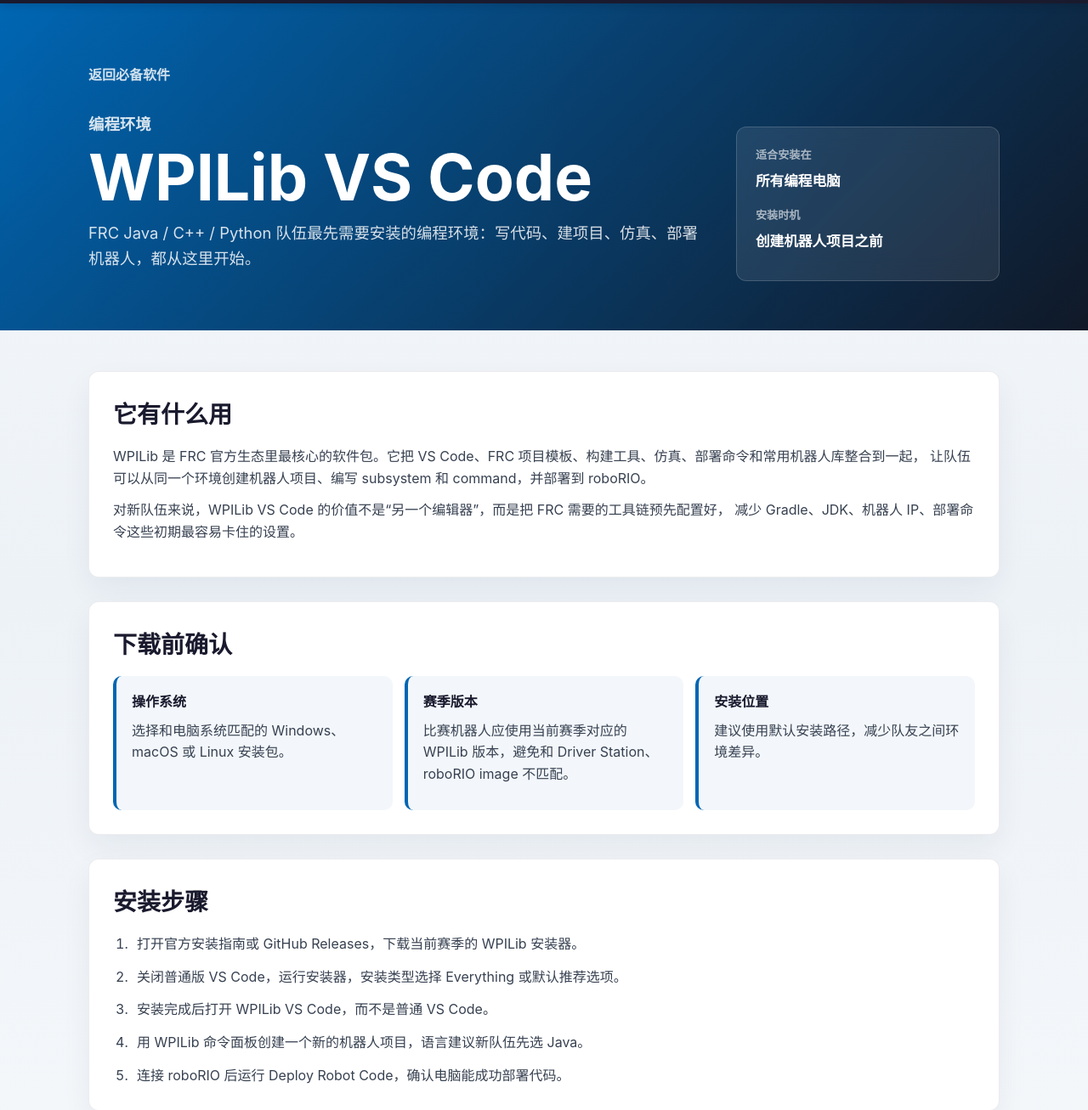
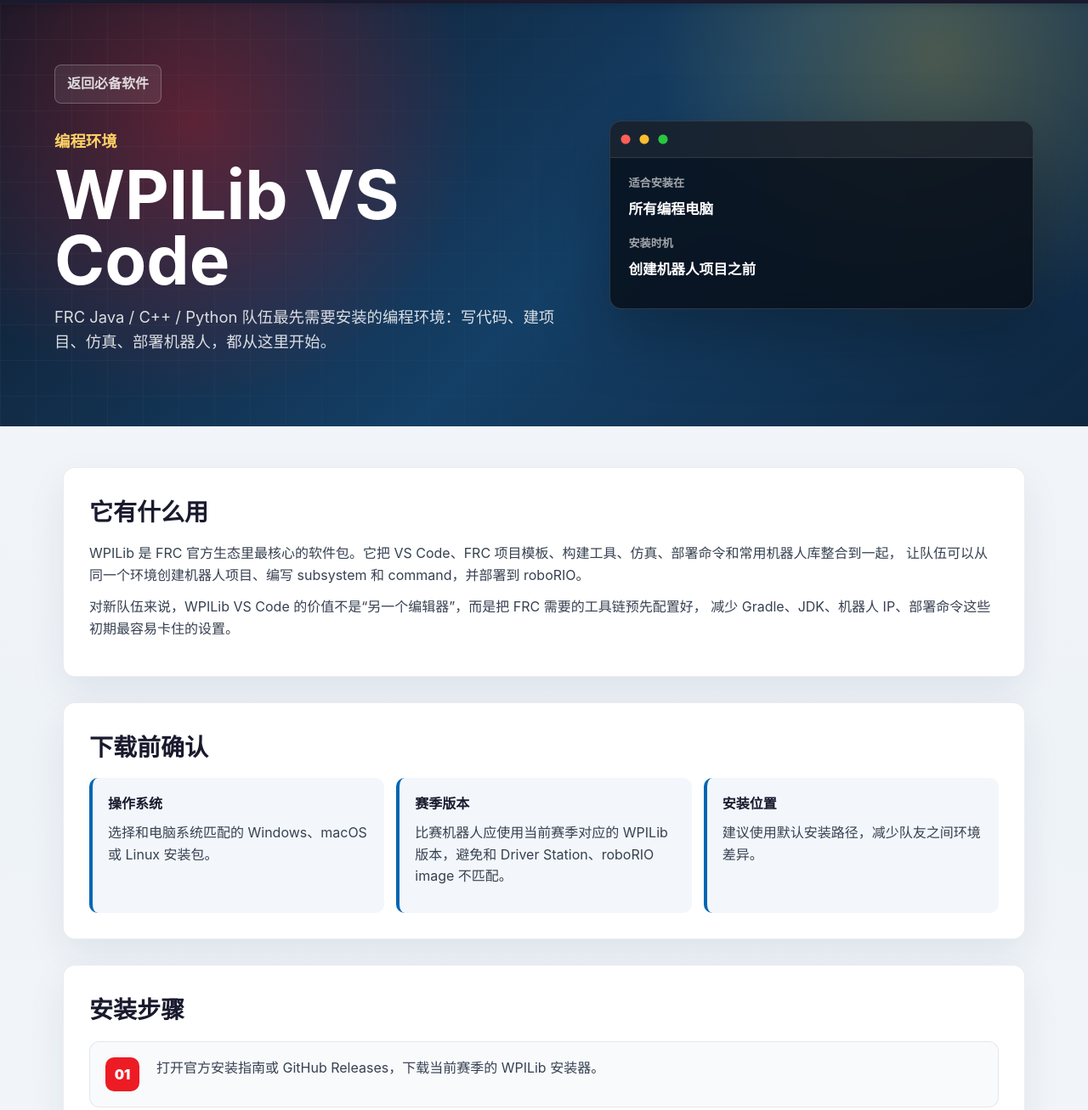
Before and after one commit to Webstie/China_FRC_Association, a plain HTML site: page software-wpilib.html in a window 1280 px wide. Shown: the part 60-1367 px from the top of the page at 85% size. Drawn offline with Linux system fonts and the light colour scheme.

Commit message:
Match software article pages to code style

```diff
--- a/styles.css
+++ b/styles.css
@@ -734,27 +734,52 @@
 /* ===== Software article pages ===== */
 .software-page {
   background:
-    linear-gradient(180deg, #f5f8fb 0%, #edf2f7 42%, #f8fafc 100%);
+    linear-gradient(180deg, #f6f8fb 0%, #eef3f8 44%, #f8fafc 100%);
 }
 
 .software-hero {
+  position: relative;
   display: grid;
-  grid-template-columns: minmax(0, 1fr) 310px;
-  gap: 32px;
-  align-items: end;
-  padding: 72px max(24px, calc((100vw - 1120px) / 2 + 24px)) 58px;
+  grid-template-columns: minmax(0, 1.1fr) minmax(300px, 0.9fr);
+  gap: 42px;
+  align-items: center;
+  min-height: 430px;
+  padding: 72px max(24px, calc((100vw - 1200px) / 2 + 24px));
+  overflow: hidden;
   color: white;
   background:
-    linear-gradient(135deg, rgba(0, 102, 179, 0.94), rgba(16, 24, 39, 0.98)),
-    linear-gradient(90deg, var(--frc-blue), var(--frc-dark));
+    radial-gradient(circle at 18% 28%, rgba(237, 28, 36, 0.34), transparent 30%),
+    radial-gradient(circle at 86% 12%, rgba(251, 191, 36, 0.24), transparent 28%),
+    linear-gradient(135deg, #101827 0%, #143f66 55%, #0f2741 100%);
+}
+
+.software-hero::before {
+  content: "";
+  position: absolute;
+  inset: 0;
+  background-image:
+    linear-gradient(rgba(255, 255, 255, 0.05) 1px, transparent 1px),
+    linear-gradient(90deg, rgba(255, 255, 255, 0.05) 1px, transparent 1px);
+  background-size: 42px 42px;
+  mask-image: linear-gradient(90deg, rgba(0, 0, 0, 0.7), transparent 72%);
+  -webkit-mask-image: linear-gradient(90deg, rgba(0, 0, 0, 0.7), transparent 72%);
+}
+
+.software-hero > * {
+  position: relative;
+  z-index: 1;
+}
+
+.software-hero .eyebrow {
+  color: #ffd166;
 }
 
 .software-hero h1 {
   max-width: 760px;
   margin: 8px 0 14px;
   color: white;
-  font-size: clamp(2.35rem, 6vw, 4.7rem);
-  line-height: 1;
+  font-size: clamp(2.5rem, 6.4vw, 5rem);
+  line-height: 0.96;
 }
 
 .software-hero p {
@@ -765,24 +790,51 @@
 
 .back-link {
   display: inline-flex;
+  align-items: center;
+  min-height: 40px;
+  padding: 9px 14px;
+  border: 1px solid rgba(255, 255, 255, 0.24);
+  border-radius: 8px;
   margin-bottom: 30px;
   color: rgba(255, 255, 255, 0.82);
+  background: rgba(255, 255, 255, 0.08);
   font-weight: 800;
   text-decoration: none;
+  transition: transform 0.2s, background 0.2s, color 0.2s;
 }
 
 .back-link:hover {
+  transform: translateY(-2px);
   color: white;
+  background: rgba(255, 255, 255, 0.14);
 }
 
 .software-summary {
+  position: relative;
   display: grid;
   gap: 7px;
-  padding: 22px;
+  padding: 62px 22px 22px;
   border: 1px solid rgba(255, 255, 255, 0.16);
-  border-radius: 12px;
-  background: rgba(255, 255, 255, 0.09);
-  backdrop-filter: blur(16px);
+  border-radius: 14px;
+  overflow: hidden;
+  background: rgba(8, 14, 24, 0.82);
+  box-shadow: 0 28px 80px rgba(0, 0, 0, 0.28);
+  backdrop-filter: blur(18px);
+}
+
+.software-summary::before {
+  content: "";
+  position: absolute;
+  top: 0;
+  left: 0;
+  right: 0;
+  height: 42px;
+  border-bottom: 1px solid rgba(255, 255, 255, 0.1);
+  background:
+    radial-gradient(circle at 18px 21px, #ff5f57 0 5px, transparent 6px),
+    radial-gradient(circle at 40px 21px, #ffbd2e 0 5px, transparent 6px),
+    radial-gradient(circle at 62px 21px, #28c840 0 5px, transparent 6px),
+    rgba(255, 255, 255, 0.06);
 }
 
 .software-summary span {
@@ -799,21 +851,23 @@
 }
 
 .software-main {
-  max-width: 1120px;
+  display: grid;
+  gap: 58px;
+  max-width: 1180px;
 }
 
 .software-article {
   display: grid;
-  gap: 28px;
+  gap: 30px;
 }
 
 .software-article section {
   margin-bottom: 0;
-  padding: 28px;
+  padding: 30px;
   border: 1px solid rgba(17, 24, 39, 0.08);
-  border-radius: 12px;
+  border-radius: 14px;
   background: white;
-  box-shadow: 0 14px 34px rgba(15, 39, 65, 0.06);
+  box-shadow: 0 18px 45px rgba(15, 39, 65, 0.08);
 }
 
 .software-article h2 {
@@ -844,12 +898,35 @@
 .article-steps {
   display: grid;
   gap: 13px;
-  margin-left: 22px;
+  margin-left: 0;
   color: #374151;
+  list-style: none;
+  counter-reset: article-step;
 }
 
 .article-steps li {
-  padding-left: 6px;
+  display: grid;
+  grid-template-columns: 44px minmax(0, 1fr);
+  gap: 16px;
+  align-items: start;
+  padding: 18px;
+  border: 1px solid rgba(17, 24, 39, 0.08);
+  border-radius: 12px;
+  background: #f8fafc;
+  counter-increment: article-step;
+}
+
+.article-steps li::before {
+  content: counter(article-step, decimal-leading-zero);
+  display: grid;
+  place-items: center;
+  width: 40px;
+  height: 40px;
+  border-radius: 10px;
+  background: var(--frc-red);
+  color: white;
+  font-weight: 900;
+  line-height: 1;
 }
 
 .download-panel {
@@ -860,6 +937,10 @@
   background:
     linear-gradient(135deg, rgba(0, 102, 179, 0.1), rgba(237, 28, 36, 0.08)),
     white;
+}
+
+.download-panel .eyebrow {
+  margin-bottom: 8px;
 }
 
 .download-actions {
@@ -874,7 +955,7 @@
   min-height: 48px;
   padding: 12px 18px;
   border-radius: 8px;
-  background: var(--frc-blue);
+  background: var(--frc-red);
   color: white;
   font-weight: 800;
   text-align: center;
@@ -882,8 +963,16 @@
   transition: transform 0.2s, box-shadow 0.2s;
 }
 
+.download-actions a:nth-child(even) {
+  background: var(--frc-blue);
+}
+
 .download-actions a:hover {
   transform: translateY(-2px);
+  box-shadow: 0 12px 24px rgba(237, 28, 36, 0.18);
+}
+
+.download-actions a:nth-child(even):hover {
   box-shadow: 0 12px 24px rgba(0, 102, 179, 0.18);
 }
 
```
